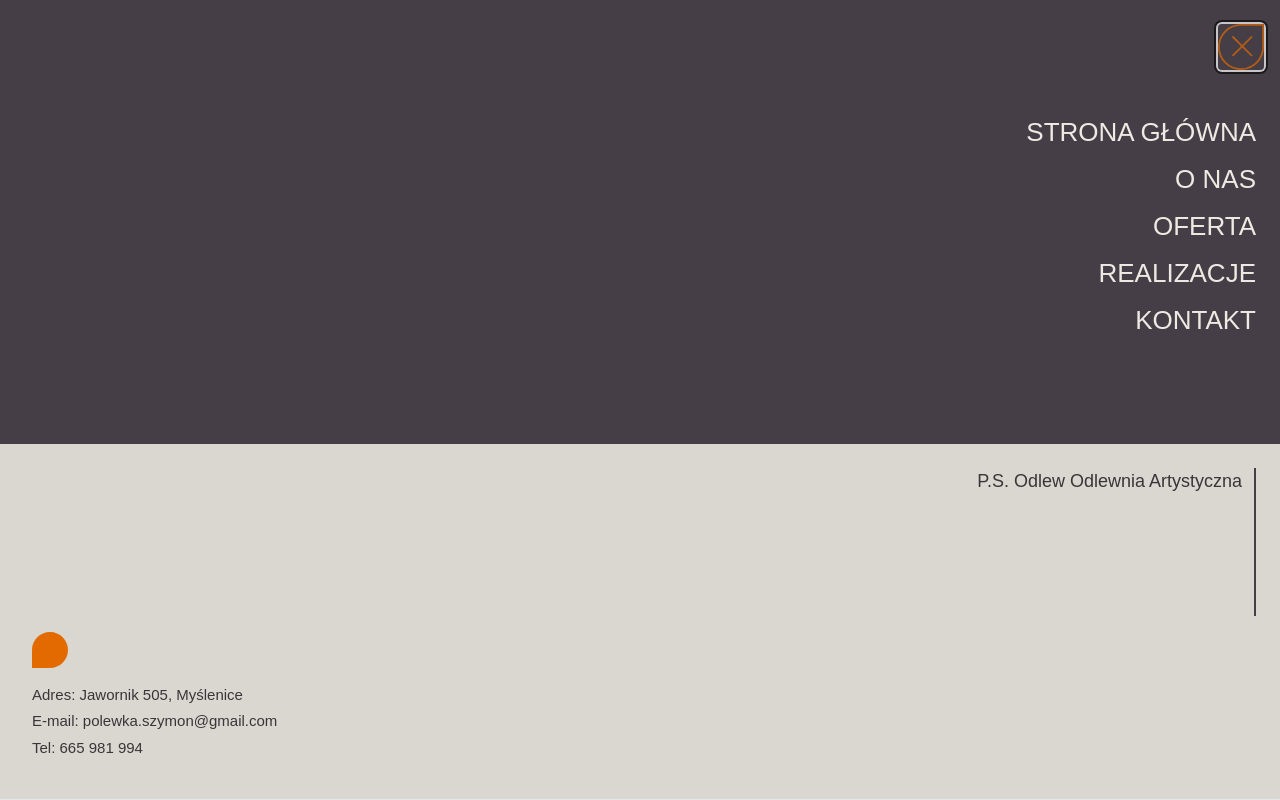
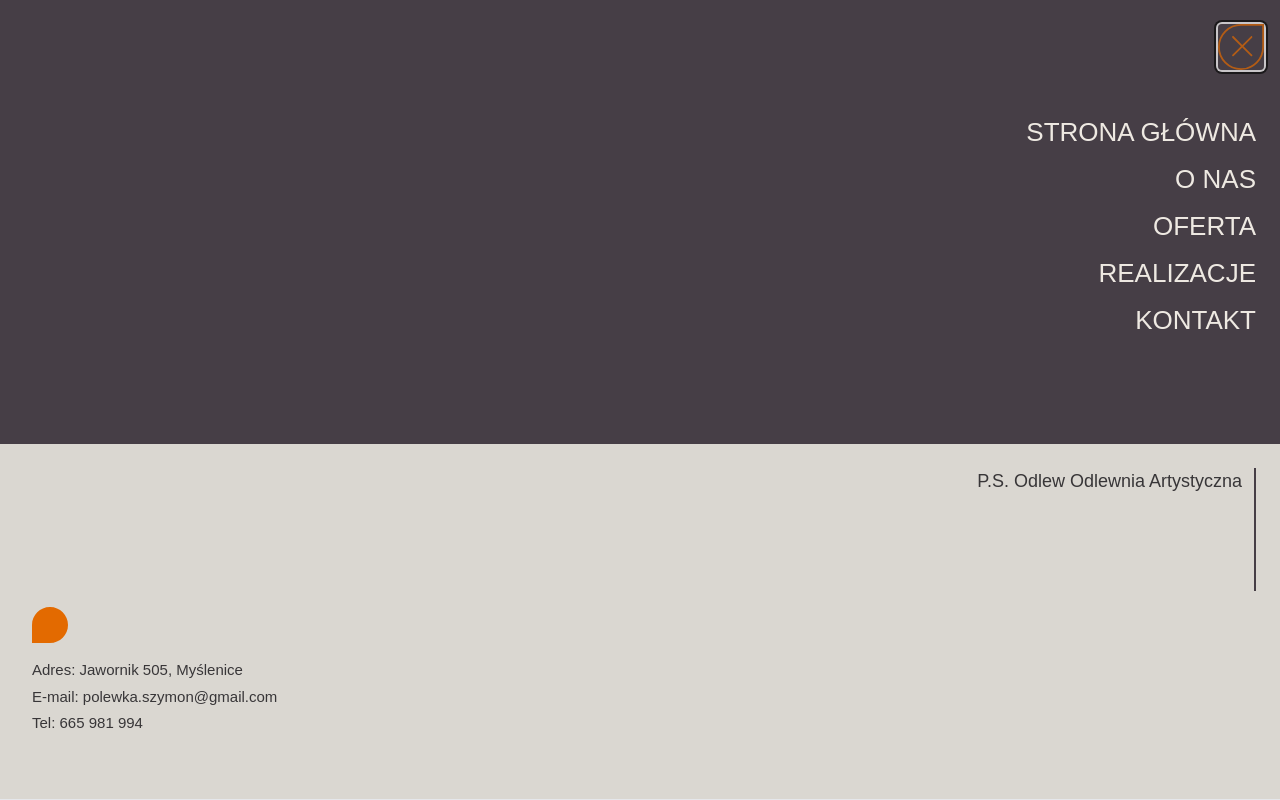
Before and after one commit to MarioLuigie/Odlew, a Next.js app: page / in a window 1280 px wide. Both pictures are taken after a click on the button 1241 px from the left and 45 px from the top of the page. Built offline with nearby package versions, Linux system fonts and the light colour scheme.

Commit message:
Feat: Add cointainer to MenuSheet

```diff
--- a/src/components/content/MenuSheet.tsx
+++ b/src/components/content/MenuSheet.tsx
@@ -27,7 +27,7 @@ export default function MenuSheet() {
 	return (
 		<CustomSheet
 			side="top"
-			className="h-screen max-h-screen flex flex-col gap-0"
+			className="h-screen flex flex-col gap-0"
 			trigger={<MenuSheetTrigger />}
 			isOpen={isSheetOpen}
 			setIsOpen={setIsSheetOpen}
@@ -56,6 +56,7 @@ export default function MenuSheet() {
 							<p>Tel: 665 981 994</p>
 						</div>
 					</div>
+					<div className='bg-menuBottomBg h-[60px]'></div>
 				</div>
 			</div>
 		</CustomSheet>
```
